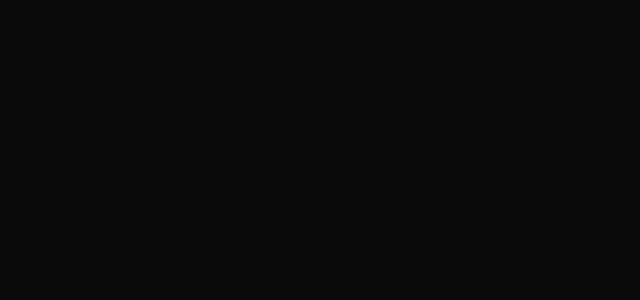
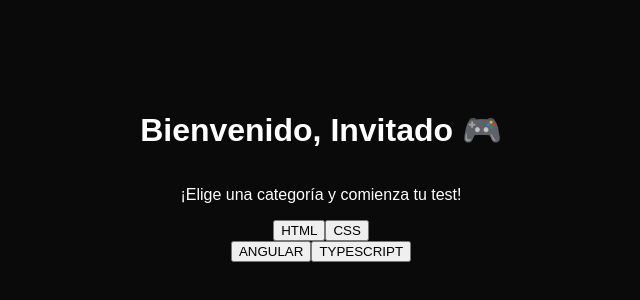
Before and after one commit to LuLuMS0206/DevTrivia-, an Angular app: page /tests in a window 1280 px wide. Before the commit this address led to /. Shown: the part 232-532 px from the top of the page, without its empty margins (319-959 px from the left). Built offline with nearby package versions, Linux system fonts and the light colour scheme; a web font is replaced by a local one.

Commit message:
add styles user

```diff
--- a/src/app/app-routing.module.ts
+++ b/src/app/app-routing.module.ts
@@ -1,13 +1,13 @@
 import { NgModule } from '@angular/core';
 import { RouterModule, Routes } from '@angular/router';
 import { UserComponent } from './user-component/user-component.component';
-// import { TestSelectionComponent } from './test-selection-component/test-selection-component.component';
+import { TestSelectionComponentComponent } from './test-selection-component/test-selection-component.component';
 // import { TestComponent } from './test-component/test-component.component';
 
 
 const routes: Routes = [
   { path: 'user', component: UserComponent },
-  // { path: 'tests', component: TestSelectionComponent },
+  { path: 'tests', component: TestSelectionComponentComponent },
   // { path: 'test/:id', component: TestComponent },
   { path: '', redirectTo: '/user', pathMatch: 'full' }
 ];
--- a/src/app/test-selection-component/test-selection-component.component.css
+++ b/src/app/test-selection-component/test-selection-component.component.css
@@ -0,0 +1,3 @@
+.test__selection{
+    display: flex;
+}
--- a/src/app/test-selection-component/test-selection-component.component.html
+++ b/src/app/test-selection-component/test-selection-component.component.html
@@ -1 +1,17 @@
-<p>test-selection-component works!</p>
+<div class="container">
+    <h1 class="neon-text">Bienvenido, {{ username }} 🎮</h1>
+    <p class="neon-text">¡Elige una categoría y comienza tu test!</p>
+
+
+        <div>
+            <button class="neon-button">HTML</button>
+            <button class="neon-button">CSS</button>
+        </div>
+
+        <div>
+            <button class="neon-button">ANGULAR</button>
+            <button class="neon-button">TYPESCRIPT</button>
+        </div>
+
+
+</div>
--- a/src/app/test-selection-component/test-selection-component.component.ts
+++ b/src/app/test-selection-component/test-selection-component.component.ts
@@ -1,10 +1,14 @@
-import { Component } from '@angular/core';
+import { Component, OnInit } from '@angular/core';
 
 @Component({
   selector: 'app-test-selection-component',
   templateUrl: './test-selection-component.component.html',
   styleUrls: ['./test-selection-component.component.css']
 })
-export class TestSelectionComponentComponent {
+export class TestSelectionComponentComponent implements OnInit {
+  username: string = '';
 
+  ngOnInit() {
+    this.username = localStorage.getItem('username') || 'Invitado';
+  }
 }
--- a/src/app/user-component/user-component.component.css
+++ b/src/app/user-component/user-component.component.css
@@ -1,16 +1,6 @@
 .error-message {
     color: white;
     font-size: 1rem;
-}
-
-.neon-text {
-    font-size: 3.125rem;
-    color: #FFC107;
-    text-shadow: 0 0 6px #FFC107, 0 0 18px #FFC107;
-    margin-bottom: 1.25rem;
-    position: absolute;
-    top: 10%;
-    letter-spacing: 0.25rem;
 }
 
 
@@ -24,6 +14,17 @@
     border-radius: 10px;
     box-shadow: 0 0 10px #bd4cbd, 0 0 20px #bd4cbd;
 }
+
+.neon-text {
+    font-size: 3.125rem;
+    color: #FFC107;
+    text-shadow: 0 0 6px #FFC107, 0 0 18px #FFC107;
+    margin-bottom: 1.25rem;
+    position: absolute;
+    top: 10%;
+    letter-spacing: 0.25rem;
+}
+
 
 .neon-button {
     font-size: 1.75rem;
--- a/src/app/user-component/user-component.component.html
+++ b/src/app/user-component/user-component.component.html
@@ -1,6 +1,7 @@
 <div class="container">
     <h1 class="neon-text">BIENVENIDO A DEVTRIVIA</h1>
-    <input type="text" [(ngModel)]="username" placeholder="Escribe tu nombre" class="neon-input" />
+    <input type="text" [(ngModel)]="username" placeholder="Escribe tu nombre
+    " class="neon-input" />
     <p *ngIf="errorMessage" class="error-message">{{ errorMessage }}</p>
     <button (click)="onSubmit()" class="neon-button">LET'S PLAY</button>
 </div>
--- a/src/app/user-component/user-component.component.ts
+++ b/src/app/user-component/user-component.component.ts
@@ -27,7 +27,7 @@
 
     if (this.errorMessage === '') {
       localStorage.setItem('username', this.username);
-      this.router.navigate(['/test-selection']);
+      this.router.navigate(['/tests']);
     }
   }
 }
```
Also changed, not shown: src/styles.css (line endings or trailing spaces).
